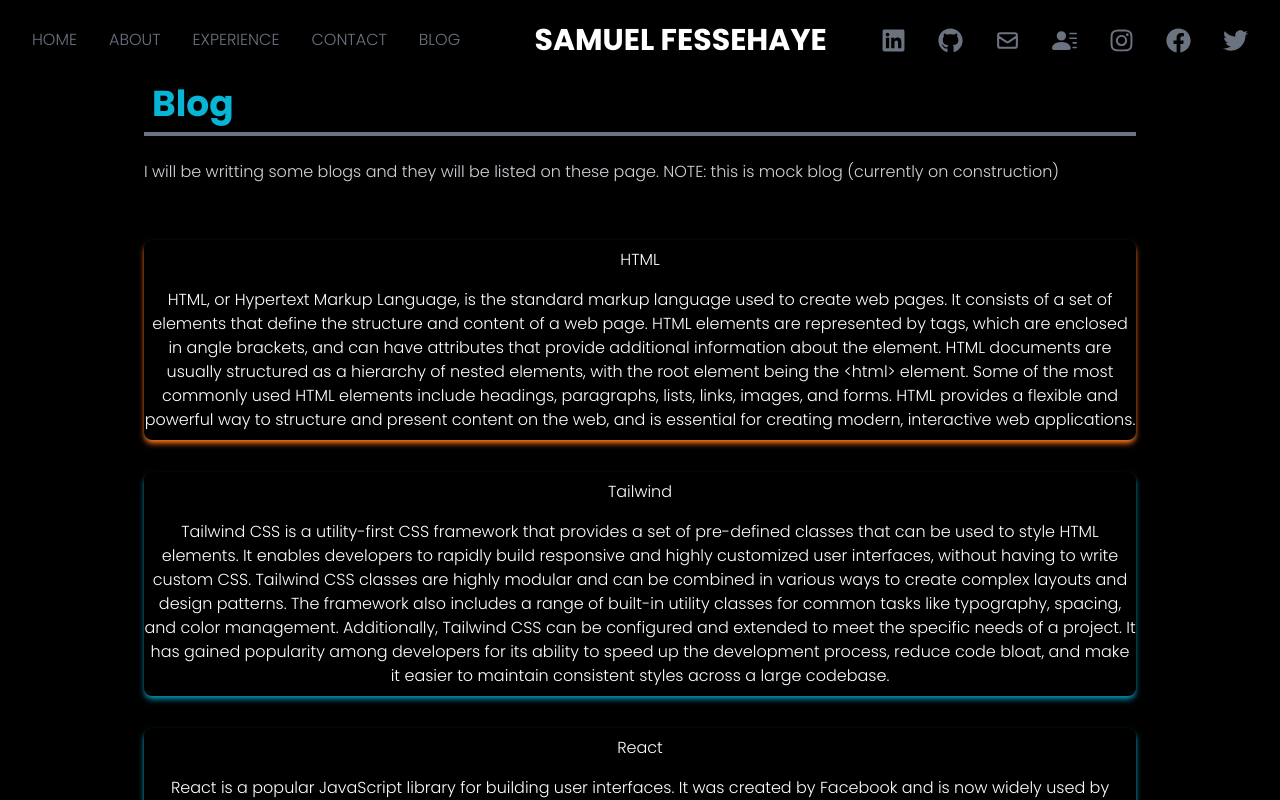
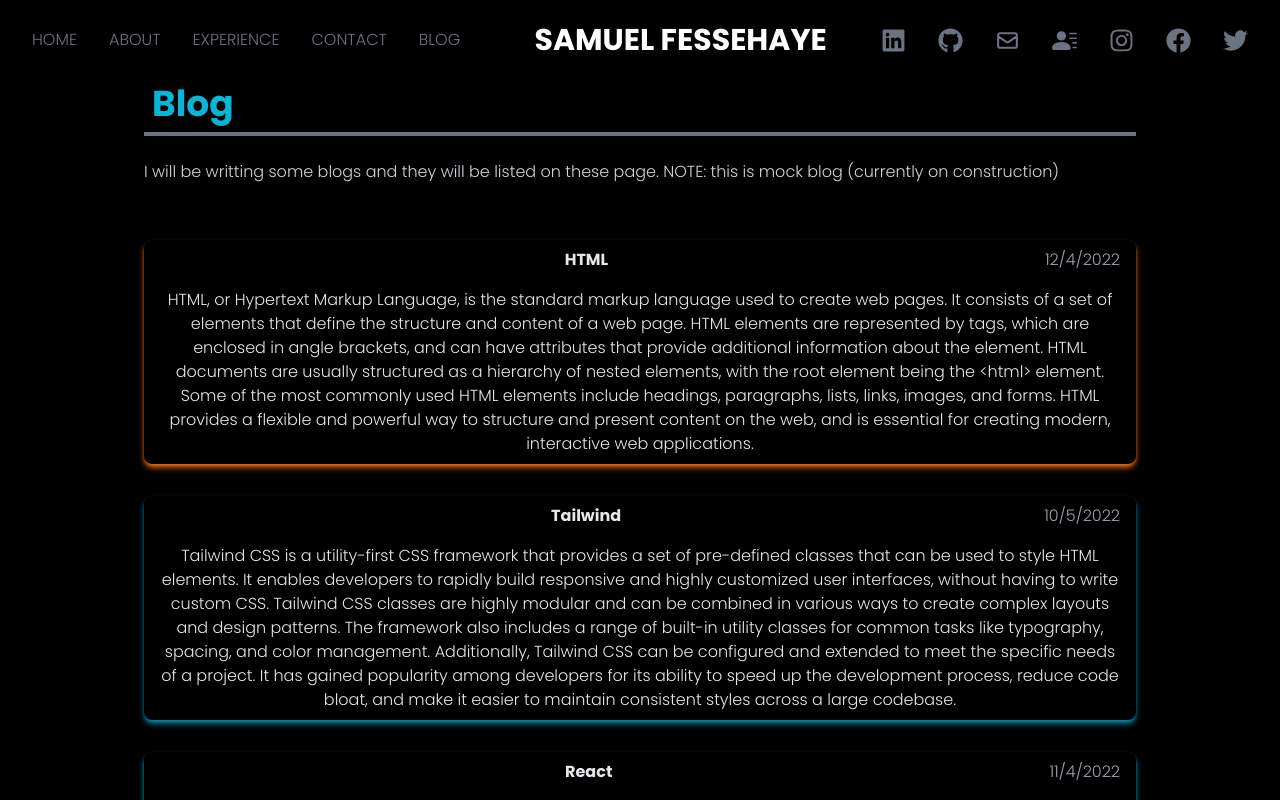
Before and after one commit to Sam-Wel/my-fortfolio, a React (Create React App) app: page /blog in a window 1280 px wide. Shown: the top 800 px of the page. Built offline with nearby package versions, Linux system fonts and the light colour scheme.

Commit message:
edited resume

```diff
--- a/src/components/Blog.jsx
+++ b/src/components/Blog.jsx
@@ -4,7 +4,7 @@ const Blog = () => {
   const techs = [
     {
       id: 1,
-      src: "html",
+      date: "12/4/2022",
       title: "HTML",
       content:"HTML, or Hypertext Markup Language, is the standard markup language used to create web pages. It consists of a set of elements that define the structure and content of a web page. HTML elements are represented by tags, which are enclosed in angle brackets, and can have attributes that provide additional information about the element. HTML documents are usually structured as a hierarchy of nested elements, with the root element being the <html> element. Some of the most commonly used HTML elements include headings, paragraphs, lists, links, images, and forms. HTML provides a flexible and powerful way to structure and present content on the web, and is essential for creating modern, interactive web applications.",
       style: "shadow-orange-500",
@@ -12,7 +12,7 @@ const Blog = () => {
     },
     {
       id: 2,
-      src: "tailwind",
+      date: "10/5/2022",
       title: "Tailwind",
       content:"Tailwind CSS is a utility-first CSS framework that provides a set of pre-defined classes that can be used to style HTML elements. It enables developers to rapidly build responsive and highly customized user interfaces, without having to write custom CSS. Tailwind CSS classes are highly modular and can be combined in various ways to create complex layouts and design patterns. The framework also includes a range of built-in utility classes for common tasks like typography, spacing, and color management. Additionally, Tailwind CSS can be configured and extended to meet the specific needs of a project. It has gained popularity among developers for its ability to speed up the development process, reduce code bloat, and make it easier to maintain consistent styles across a large codebase.",
       style: "shadow-cyan-600",
@@ -20,7 +20,7 @@ const Blog = () => {
     },
     {
       id: 3,
-      src: "reactImage",
+      date: "11/4/2022",
       title: "React",
       content:"React is a popular JavaScript library for building user interfaces. It was created by Facebook and is now widely used by developers around the world. React is based on the concept of components, which are small, self-contained pieces of code that can be reused across an application. Each component is responsible for rendering a specific part of the user interface and can be composed together to create complex UIs. React uses a virtual DOM, which is a lightweight representation of the actual DOM, to optimize rendering performance and minimize the number of changes that need to be made to the DOM. React also supports a declarative programming style, where developers describe what they want the UI to look like, and React takes care of updating the UI as needed. React is often used in combination with other technologies like Redux, React Router, and Next.js to build full-stack web applications.",
       style: "shadow-cyan-500",
@@ -28,7 +28,7 @@ const Blog = () => {
     },
     {
       id: 4,
-      src: "NET",
+      date: "06/3/2022",
       title: ".NET",
       content:".NET is a free, open-source, cross-platform framework for building various types of applications, including web, desktop, mobile, gaming, and IoT. It was created by Microsoft and is widely used by developers around the world. .NET includes a range of programming languages, such as C#, F#, and Visual Basic, and provides a rich set of libraries and tools for developing applications in a variety of domains. .NET is highly modular, enabling developers to use only the parts of the framework that are required for their application. It also supports a wide range of platforms and deployment scenarios, including Windows, Linux, macOS, and Docker. Additionally, .NET provides strong support for modern development practices like cloud computing, microservices architecture, and DevOps. With the introduction of .NET Core, the framework has become even more versatile and lightweight, making it an ideal choice for building modern, scalable, and high-performance applications.",
       style: "shadow-purple-400",
@@ -36,7 +36,7 @@ const Blog = () => {
     },
     {
       id: 5,
-      src: "Spring",
+      date: "05/4/2022",
       title: "Spring",
       content:"Spring is a popular open-source framework for building Java-based enterprise applications. It was first released in 2003 and has since become one of the most widely used frameworks for building web and enterprise applications. Spring provides a range of features and tools for developing scalable, robust, and secure applications, including dependency injection, aspect-oriented programming, data access, web services, and security. The Spring framework is modular, which means that developers can use only the parts of the framework that they need, making it highly customizable and adaptable to different types of applications. Additionally, Spring has a vibrant community of developers and contributors, which has resulted in a large ecosystem of plugins, libraries, and extensions that enhance its functionality and usability. Spring Boot, a sub-project of Spring, has become particularly popular for quickly building microservices-based applications. With its ease of use, flexibility, and extensive feature set, Spring has become a go-to choice for Java developers building enterprise applications.",
       style: "shadow-green-400",
@@ -62,14 +62,15 @@ const Blog = () => {
           <p className="py-6 text-gray-300">I will be writting some blogs and they will be listed on these page. NOTE: this is mock blog (currently on construction)</p>
         </div>
 
-        <div className="w-full grid grid-cols-2 sm:grid-cols-1 gap-8 text-center py-8 px-12 sm:px-0">
-          {techs.map(({ id, src, title, style, size, content }) => (
+        <div className="w-full grid grid-cols-1 sm:grid-cols-1 gap-8 text-center py-8 px-12 sm:px-0 text-gray-200">
+          {techs.map(({ id, date, title, style,content }) => (
             <div
               key={id}
-              className={`shadow-md hover:scale-105 duration-500 py-2 rounded-lg ${style}`}
+              className={`shadow-md hover:scale-105 duration-500 py-2 rounded-lg ${style} `}
             >
-                <h1>{title}</h1>
-              <p className="mt-4">{content}</p>
+                <h1 className="inline font-bold">{title}</h1>
+                <p className="inline float-right px-4 mb-3 text-gray-400">{date}</p>
+                <p className="mt-4  mx-4">{content}</p>
             </div>
 
           ))}
```
Also changed, not shown: 1 other file (tests, documents, lock files or other folders).
